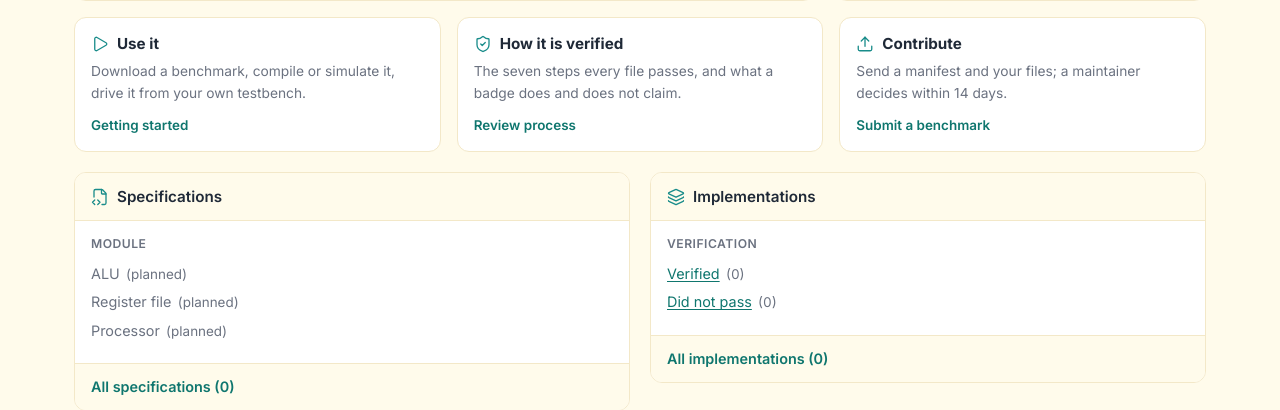
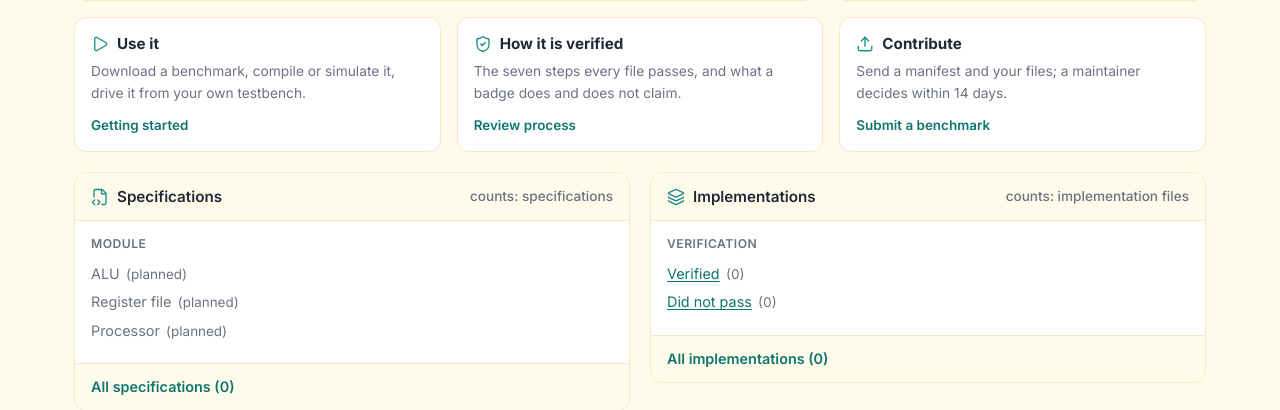
Before and after one commit to QianLiu301/MVLBenchmarkGenerator, a Flask app: page / in a window 1280 px wide. Shown: the part 841-1251 px from the top of the page. Run offline with Flask 3, Linux system fonts and the light colour scheme; data that the repository does not hold is empty; some libraries are stand-ins or nearby versions.

Commit message:
Say what the counts count
The numbers next to each option had no unit, and they do not mean the same thing in
both places: the selection panel counts matching specifications, the homepage
Implementations panel counts implementation files. Both now state their unit — a line
under the selection header, a caption in each panel header.

```diff
--- a/web/static/css/library.css
+++ b/web/static/css/library.css
@@ -490,6 +490,9 @@ details.selection:not([open]) > summary .sel-caret { transform: rotate(180deg);
 details.selection[open] > summary { margin-bottom: 14px; }
 details.selection > summary:hover .section-title { color: var(--link-hover); }
 
+.sel-legend { margin: 0 0 12px; }
+.cat-unit { margin-left: auto; font-weight: 500; }
+
 /* Download by selection: options that cannot combine with the rest */
 label.check.zero { color: var(--text-muted); opacity: .55; cursor: not-allowed; }
 label.check.zero .n { color: var(--text-muted); }
--- a/web/templates/library/_panel.html
+++ b/web/templates/library/_panel.html
@@ -1,8 +1,9 @@
 {# A category panel: a titled box of grouped links with counts, closing with "All … (n)".
    Modelled on RevLib's Functions / Circuit Realizations boxes. #}
-{% macro category_panel(title, icon, panel, all_label, all_args) %}
+{% macro category_panel(title, icon, panel, all_label, all_args, unit) %}
 <section class="cat-panel">
-    <h2 class="cat-head"><i data-lucide="{{ icon }}" class="icon"></i> {{ title }}</h2>
+    <h2 class="cat-head"><i data-lucide="{{ icon }}" class="icon"></i> {{ title }}
+        <span class="cat-unit small muted">counts: {{ unit }}</span></h2>
     <div class="cat-body">
         {% for group in panel.groups %}
             {% if group['items'] %}
--- a/web/templates/library/browse.html
+++ b/web/templates/library/browse.html
@@ -38,6 +38,7 @@
         <i data-lucide="chevron-up" class="icon sel-caret"></i>
     </summary>
     <form id="selForm" method="get" action="{{ url_for('library.download_selection') }}">
+        <p class="sel-legend small muted">Each number is how many <strong>specifications</strong> match; they update as you choose. Options that cannot combine with the rest drop to zero.</p>
         <div class="sel-grid">
             {% macro selgroup(field, title, rows, labels, kind='') -%}
             <fieldset>
--- a/web/templates/library/home.html
+++ b/web/templates/library/home.html
@@ -82,8 +82,8 @@
 </div>
 
 <div class="cat-row">
-    {{ category_panel('Specifications', 'file-code-2', categories.specifications, 'All specifications', {}) }}
-    {{ category_panel('Implementations', 'layers', categories.implementations, 'All implementations', {}) }}
+    {{ category_panel('Specifications', 'file-code-2', categories.specifications, 'All specifications', {}, 'specifications') }}
+    {{ category_panel('Implementations', 'layers', categories.implementations, 'All implementations', {}, 'implementation files') }}
 </div>
 
 <section class="home-benchmarks">
```
